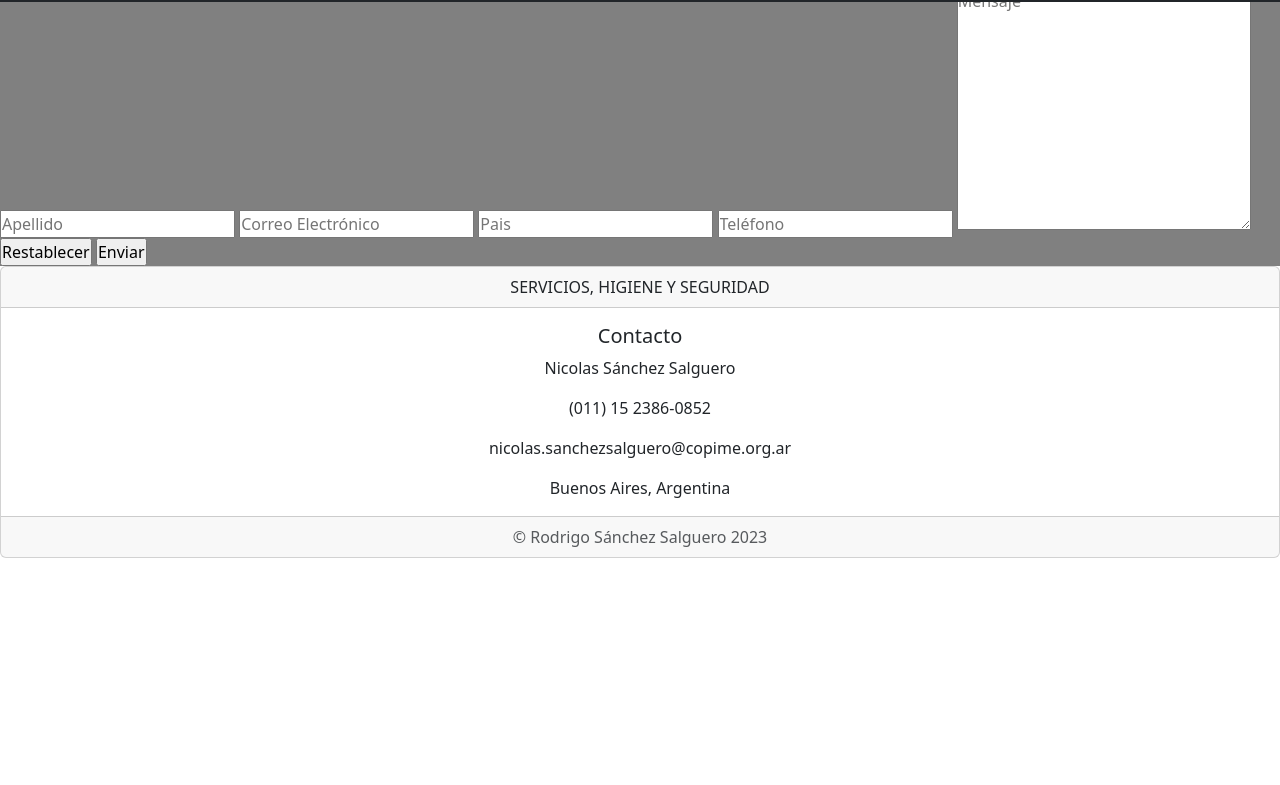
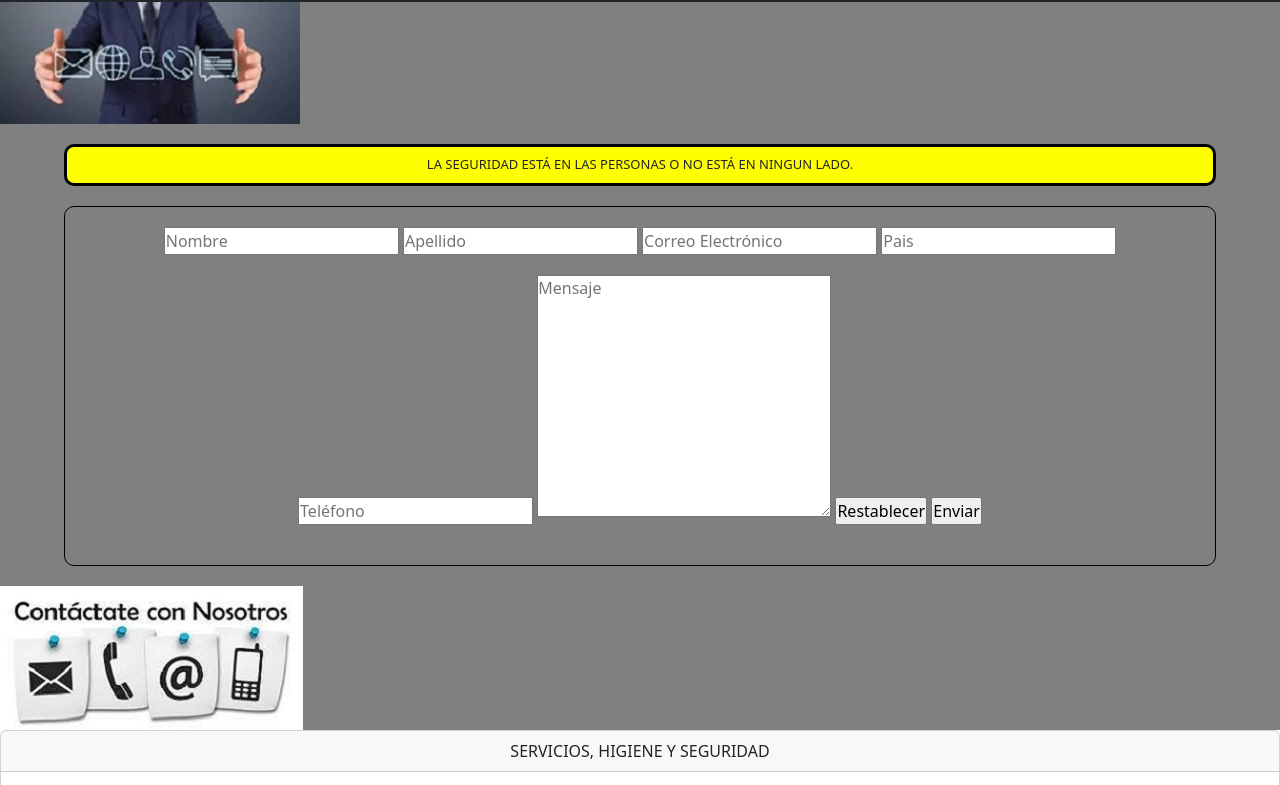
Before and after one commit to RodrigoSANSAL96/Seguridad-E-Higiene, a plain HTML site: page secciones/contacto.html in a window 1280 px wide. Shown: the part 94-879 px from the top of the page. Before the commit the page ends 800 px from the top, so only its background shows below. Drawn offline with nearby package versions, Linux system fonts and the light colour scheme.

Commit message:
Termine seccion de contacto

```diff
--- a/css/style.css
+++ b/css/style.css
@@ -227,5 +227,34 @@ div p:hover {
   border-color: black;
   background-color: white; }
 
+.img-contacto {
+  margin-top: 90px;
+  width: 100%; }
+
+.titulo3 {
+  border-style: solid;
+  border-radius: 10px;
+  border-color: black;
+  width: 90%;
+  margin: 20px auto 20px auto;
+  text-align: center;
+  background-color: yellow;
+  font-size: small;
+  padding: 10px; }
+
+.formulario {
+  border-style: solid;
+  border-radius: 10px;
+  border-color: black;
+  border-width: 1px;
+  width: 90%;
+  margin: 0px auto 20px auto; }
+  .formulario .formulario-info {
+    text-align: center;
+    margin: 20px 0px 20px 0px; }
+
+input {
+  margin-bottom: 20px; }
+
 main {
   background-color: grey; }
--- a/scss/sections/_main-contacto.scss
+++ b/scss/sections/_main-contacto.scss
@@ -0,0 +1,31 @@
+.img-contacto{
+    margin-top: 90px;
+    width: 100%;
+}
+.titulo3{
+    border-style: solid;
+    border-radius: 10px;
+    border-color: black;
+    width: 90%;
+    margin: 20px auto 20px auto;
+    text-align: center;
+    background-color: yellow;
+    font-size: small;
+    padding: 10px;
+}
+
+.formulario{
+    border-style: solid;
+    border-radius: 10px;
+    border-color: black;
+    border-width: 1px;
+    width: 90%;
+    margin: 0px auto 20px auto;
+    .formulario-info{
+        text-align: center;
+        margin: 20px 0px 20px 0px;
+    }
+}
+input{
+    margin-bottom: 20px;
+}
--- a/secciones/contacto.html
+++ b/secciones/contacto.html
@@ -34,6 +34,9 @@
           <div class="offcanvas-body">
             <ul class="navbar-nav justify-content-end flex-grow-1 pe-3">
               <li class="nav-item">
+                <a class="nav-link active" href="../index.html">Inicio</a>
+              </li>
+              <li class="nav-item">
                 <a class="nav-link active" aria-current="page" href="../secciones/quienes-somos.html">Quienes somos</a>
               </li>
               <li class="nav-item">
@@ -48,9 +51,13 @@
       </div>
   </header>
   <main class="main-contacto">
-    <h1 class="titulo">LA SEGURIDAD ESTÁ EN LAS PERSONAS O NO ESTÁ EN NINGUN LADO.</h1>
-    <div>
-      <form>
+    <div class="img-contacto">
+     <img src="../recursos/contacto.jpg" alt="Contacto">
+    </div>
+    <h1 class="titulo3">LA SEGURIDAD ESTÁ EN LAS PERSONAS O NO ESTÁ EN NINGUN LADO.</h1>
+    <div class="formulario">
+      <form class="formulario-info">
+        <input type="text" name="Nombre" placeholder="Nombre">
         <input type="text" name="Apellido" placeholder="Apellido">
         <input type="email" name="Email" placeholder="Correo Electrónico">
         <input type="text" name="País" placeholder="Pais">
@@ -60,6 +67,7 @@
         <input type="submit" value="Enviar">
       </form>
     </div>
+    <img src="../recursos/contactanos.jpg" alt="Contactanos">
   </main>
   <footer>
     <div class="card text-center">
```
Also changed, not shown: recursos/contactanos.jpg (added), recursos/contacto.jpg (added).
